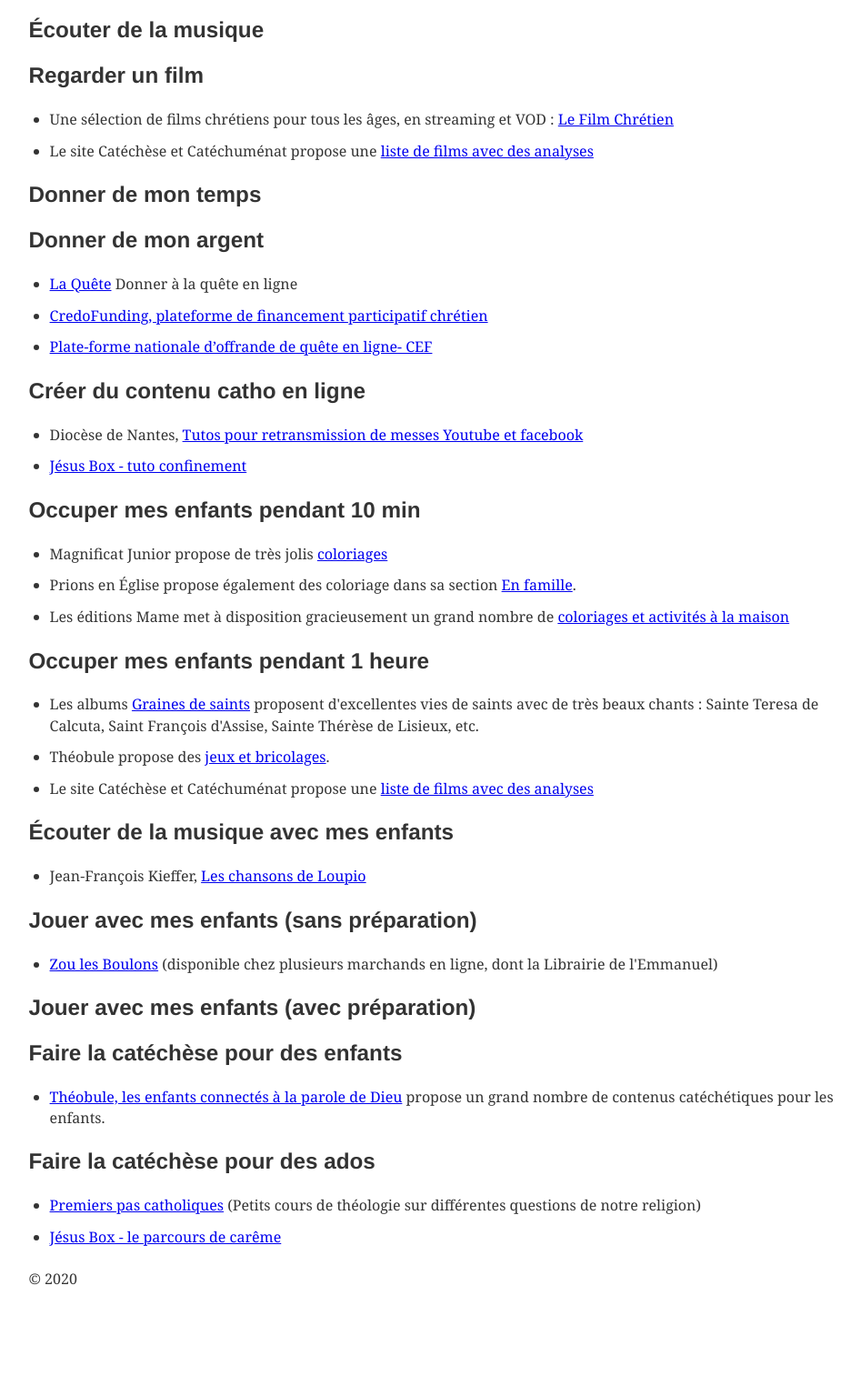
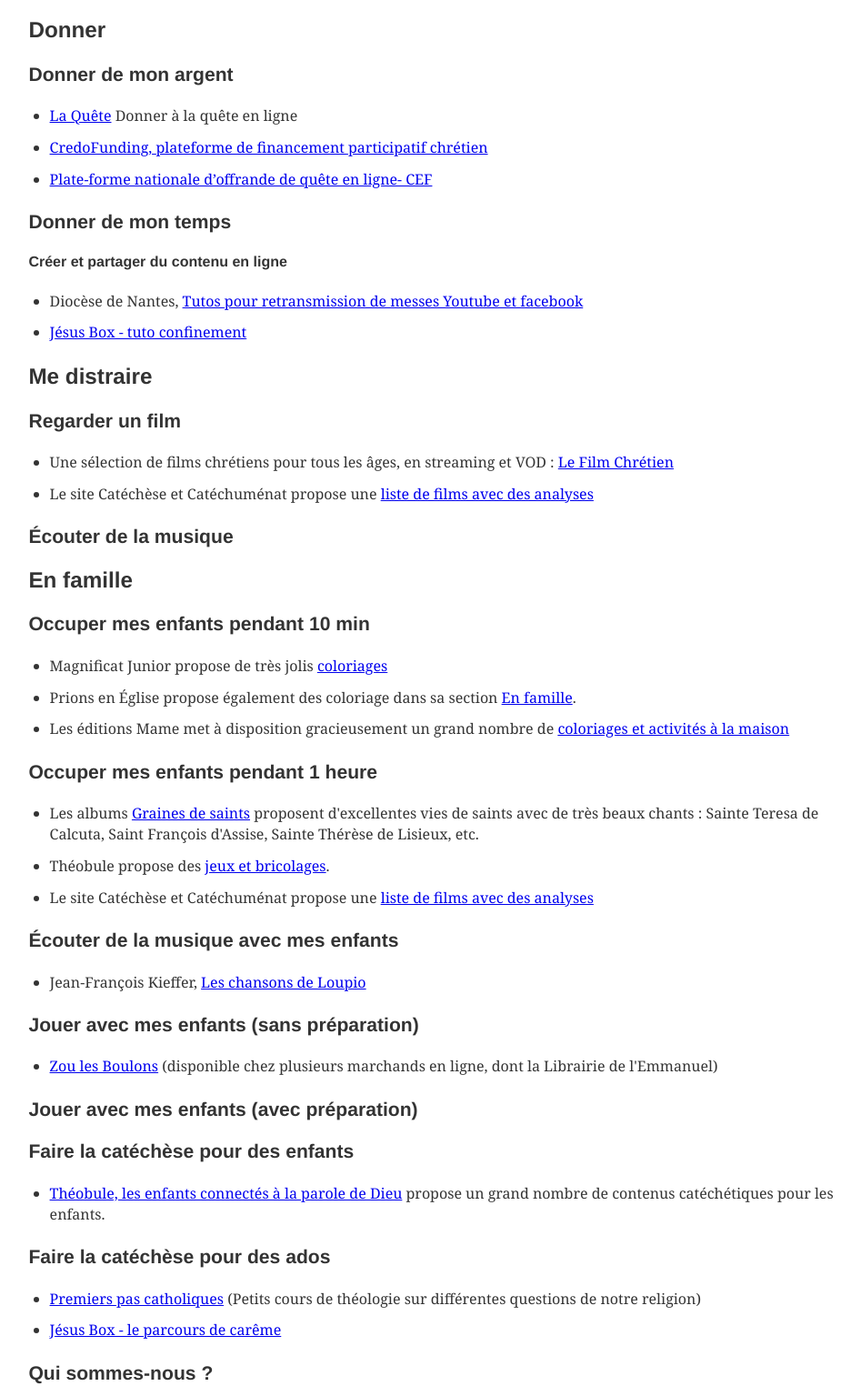
Before and after one commit to chretiens-en-confinement/website, a Gatsby site: page / in a window 1280 px wide. Shown: the part 2750-4274 px from the top of the page at 91% size, without its empty margins (146-1093 px from the left). Before the commit the page ends 4192 px from the top, so only its background shows below. Built offline with nearby package versions, Linux system fonts and the light colour scheme; Gatsby itself is replaced by a stand-in of ours; some packages are replaced by stand-ins of ours.

Commit message:
Update index.md

```diff
--- a/src/markdown-pages/index.md
+++ b/src/markdown-pages/index.md
@@ -78,53 +78,64 @@
 * Bishop Barron, [The Word on Fire Show](https://www.wordonfireshow.com/)
 * Matt Fradd, [Pints with Aquinas](https://pintswithaquinas.com/)
 
-## Écouter de la musique
+## Donner
 
-## Regarder un film
-
-* Une sélection de films chrétiens pour tous les âges, en streaming et VOD : [Le Film Chrétien](https://www.lefilmchretien.fr)
-* Le site Catéchèse et Catéchuménat propose une [liste de films avec des analyses](https://catechese.catholique.fr/outils/propositions-danimation/294787-propositions-danimation-a-partir-de-films/)
-
-## Donner de mon temps
-
-## Donner de mon argent
+### Donner de mon argent
 
 * [La Quête](https://jedonnealeglise.fr/) Donner à la quête en ligne
 * [CredoFunding, plateforme de financement participatif chrétien](https://www.credofunding.fr/fr)
 * [Plate-forme nationale d’offrande de quête en ligne- CEF](https://donner.catholique.fr/quete/~mon-don?_cv=1)
 
-## Créer du contenu catho en ligne
+### Donner de mon temps
+
+#### Créer et partager du contenu en ligne
 
 * Diocèse de Nantes, [Tutos pour retransmission de messes Youtube et facebook](https://diocese44.fr/retransmission-de-messes-en-loire-atlantique/)
 * [Jésus Box - tuto confinement](https://www.jesusbox.fr/confinement)
 
-## Occuper mes enfants pendant 10 min
+## Me distraire
+
+### Regarder un film
+
+* Une sélection de films chrétiens pour tous les âges, en streaming et VOD : [Le Film Chrétien](https://www.lefilmchretien.fr)
+* Le site Catéchèse et Catéchuménat propose une [liste de films avec des analyses](https://catechese.catholique.fr/outils/propositions-danimation/294787-propositions-danimation-a-partir-de-films/)
+
+### Écouter de la musique
+
+## En famille
+
+### Occuper mes enfants pendant 10 min
 
 * Magnificat Junior propose de très jolis [coloriages](https://francais.magnificat.net/accueil/coloriages/)
 * Prions en Église propose également des coloriage dans sa section [En famille](https://www.prionseneglise.fr/en-famille).
 * Les éditions Mame met à disposition gracieusement un grand nombre de [coloriages et activités à la maison](https://www.mameeditions.com/coloriages-et-activites-a-la-maison)
 
-## Occuper mes enfants pendant 1 heure
+### Occuper mes enfants pendant 1 heure
 
 * Les albums [Graines de saints](https://open.spotify.com/artist/6pgw29CZnP7uMfrJu8aoiN?si=f8mQ9lmXQKGJ8_p2kETbyg) proposent d'excellentes vies de saints avec de très beaux chants : Sainte Teresa de Calcuta, Saint François d'Assise, Sainte Thérèse de Lisieux, etc.
 * Théobule propose des [jeux et bricolages](https://www.theobule.org/jeux-et-bricolages).
 * Le site Catéchèse et Catéchuménat propose une [liste de films avec des analyses](https://catechese.catholique.fr/outils/jeux/)
 
-## Écouter de la musique avec mes enfants
+### Écouter de la musique avec mes enfants
 
 * Jean-François Kieffer, [Les chansons de Loupio](https://open.spotify.com/album/09MppnnTFAydHGZvPzsVoF?si=Tt6oCpoDQf6SW4FYQJvRiA)
 
-## Jouer avec mes enfants (sans préparation)
+### Jouer avec mes enfants (sans préparation)
 
 * [Zou les Boulons](https://www.librairie-emmanuel.fr/zou-les-boulons-jeu-collaboratif-pour-resserrer-les-boulons-de-la-famille-p-145150) (disponible chez plusieurs marchands en ligne, dont la Librairie de l'Emmanuel)
 
-## Jouer avec mes enfants (avec préparation)
+### Jouer avec mes enfants (avec préparation)
 
-## Faire la catéchèse pour des enfants
+### Faire la catéchèse pour des enfants
 
 * [Théobule, les enfants connectés à la parole de Dieu](https://www.theobule.org/) propose un grand nombre de contenus catéchétiques pour les enfants.
 
-## Faire la catéchèse pour des ados
+### Faire la catéchèse pour des ados
 
 * [Premiers pas catholiques](https://premierspascatholiques.wordpress.com/) (Petits cours de théologie sur différentes questions de notre religion)
 * [Jésus Box - le parcours de carême](https://www.jesusbox.fr/le-parcours-de-careme)
+
+
+
+### Qui sommes-nous ?
+Nous sommes un petit groupe de chrétiens confinés un peu partout en France, qui souhaitons vivre ce temps très particulier en continuant de répondre à notre appel : aimer chaque jour un peu plus Dieu et notre prochain. Internet permet de faire 1000 choses en restant chez soi. Ausi, nous nous efforçons de proposer, par cette liste, du contenu afin de continuer à faire grandir notre foi, notre espérance et notre charité, que nous soyons seul, en couple, en famille, ou en communauté.
```
